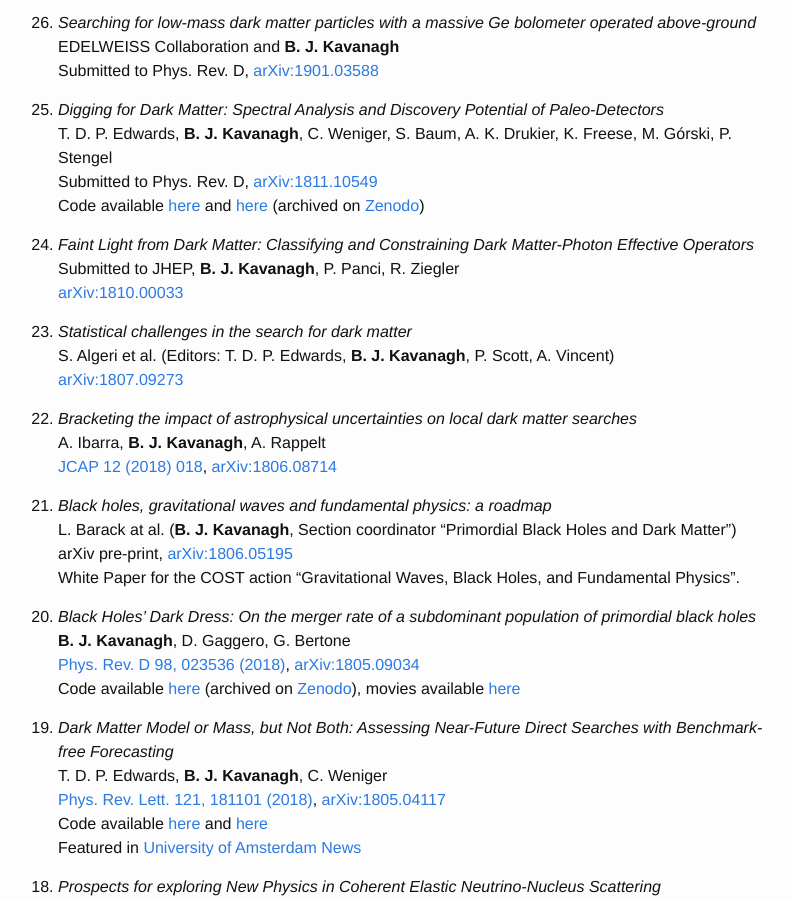
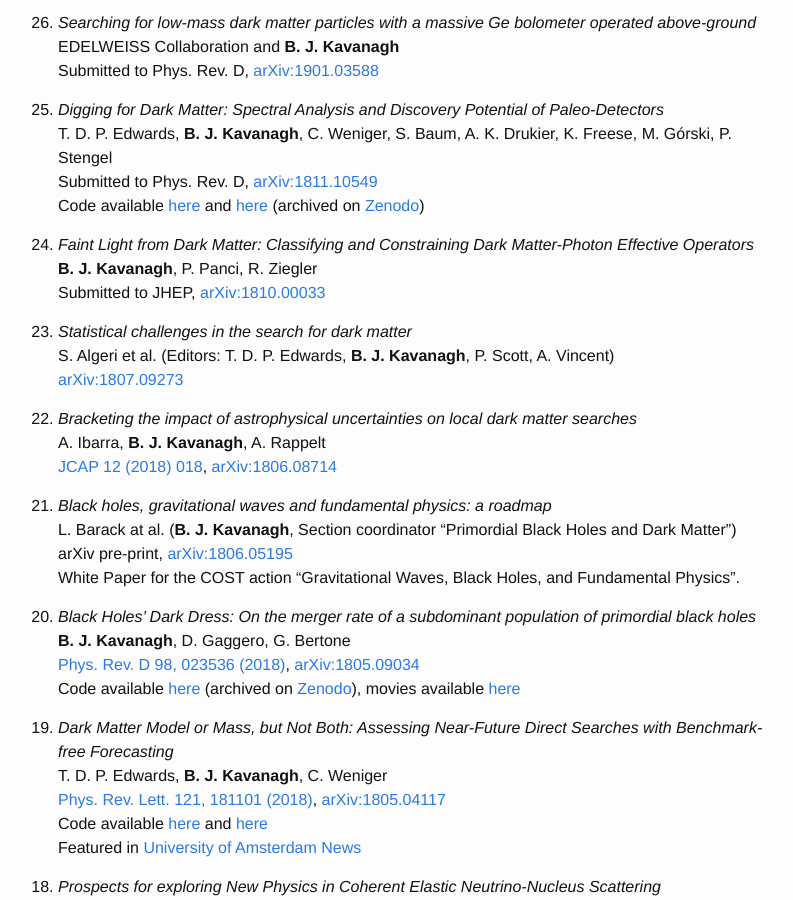
Before and after one commit to bradkav/bradkav.github.io, a Jekyll site: the page built from publications.md, in a window 1280 px wide and 900 px high, scrolled down 329 px. Shown: the whole window, without its empty margins (242-1035 px from the left). Built offline with Jekyll 4.4.1, drawn with Linux system fonts in a browser that asks for light colours.

Commit message:
Fixed typo

```diff
--- a/publications.md
+++ b/publications.md
@@ -29,8 +29,8 @@ Submitted to Phys. Rev. D, [arXiv:1811.10549](https://arxiv.org/abs/1811.10549)
 Code available [here](https://github.com/tedwards2412/paleopy/) and  [here](https://github.com/tedwards2412/paleo_detectors/) (archived on [Zenodo](https://zenodo.org/badge/latestdoi/142072044))
 
 24. *Faint Light from Dark Matter: Classifying and Constraining Dark Matter-Photon Effective Operators*
-Submitted to JHEP, **B. J. Kavanagh**, P. Panci, R. Ziegler
-[arXiv:1810.00033](https://arxiv.org/abs/1810.00033)
+**B. J. Kavanagh**, P. Panci, R. Ziegler
+Submitted to JHEP, [arXiv:1810.00033](https://arxiv.org/abs/1810.00033)
 
 23. *Statistical challenges in the search for dark matter*
 S. Algeri et al. (Editors: T. D. P. Edwards, **B. J. Kavanagh**, P. Scott, A. Vincent)
```
